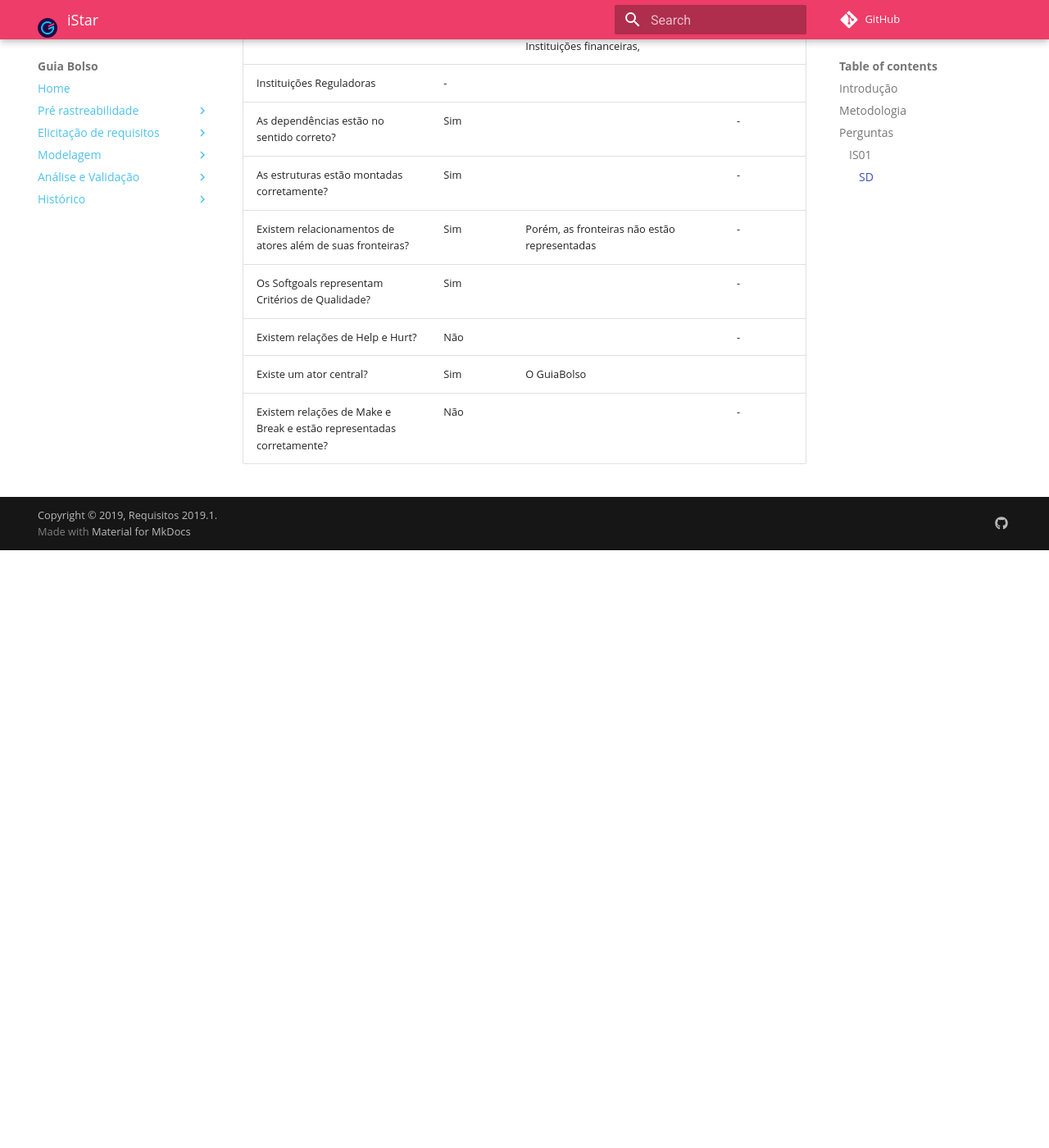
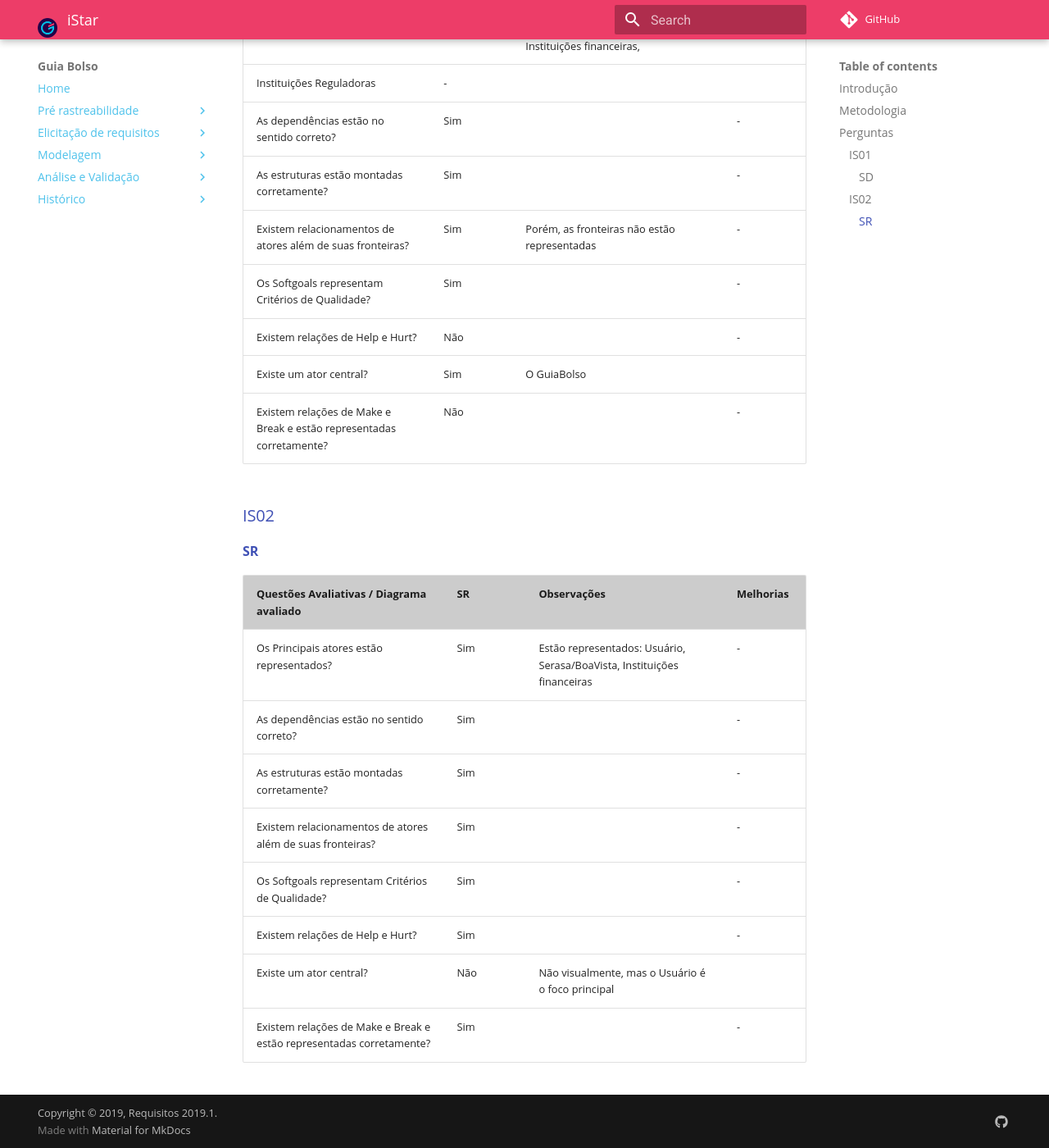
Before and after one commit to fga-disciplinas/2019.1-Guia-Bolso, an MkDocs documentation site: the page built from docs/analise/analise_istar.md, in a window 1280 px wide and 1400 px high, scrolled down 1732 px. Shown: the whole window at 82% size. Built offline with MkDocs 1.6.1 and Material for MkDocs 9.7.7, drawn with Linux system fonts in a browser that asks for light colours; comment, search, counter and statistics services are not loaded; old or Windows-style settings are respelled for this version of MkDocs; before the commit the page ends 2403 px from its top, so only the background shows below that.

Commit message:
Adiciona IS02 na analise iEstrela.
Co-authored-by: Elias Bernardo <ebmm01@gmail.com>
Signed-off-by: Rafael <rafael.makaha@gmail.com>

```diff
--- a/docs/analise/analise_istar.md
+++ b/docs/analise/analise_istar.md
@@ -60,3 +60,18 @@
 | Existem relações de Help e Hurt? | Não |  | - |
 | Existe um ator central? | Sim | O GuiaBolso |  |
 | Existem relações de Make e Break e estão representadas corretamente? | Não |  | - |
+
+### [IS02](../../modelagem/istar/#is02-adicionar-contas-e-cartoes)
+
+#### [SR](../../modelagem/istar/#strategic-rationale-model-sr)
+
+| Questões Avaliativas / Diagrama avaliado | SR | Observações | Melhorias |
+|--|--|--|--|
+| Os Principais atores estão representados? | Sim | Estão representados: Usuário, Serasa/BoaVista, Instituições financeiras | - |
+| As dependências estão no sentido correto? | Sim |  | - |
+| As estruturas estão montadas corretamente? | Sim |   | - |
+| Existem relacionamentos de atores além de suas fronteiras? | Sim |  | - |
+| Os Softgoals representam Critérios de Qualidade? | Sim |  | - |
+| Existem relações de Help e Hurt? | Sim |  | - |
+| Existe um ator central? | Não | Não visualmente, mas o Usuário é o foco principal |  |
+| Existem relações de Make e Break e estão representadas corretamente? | Sim |  | - |
```
